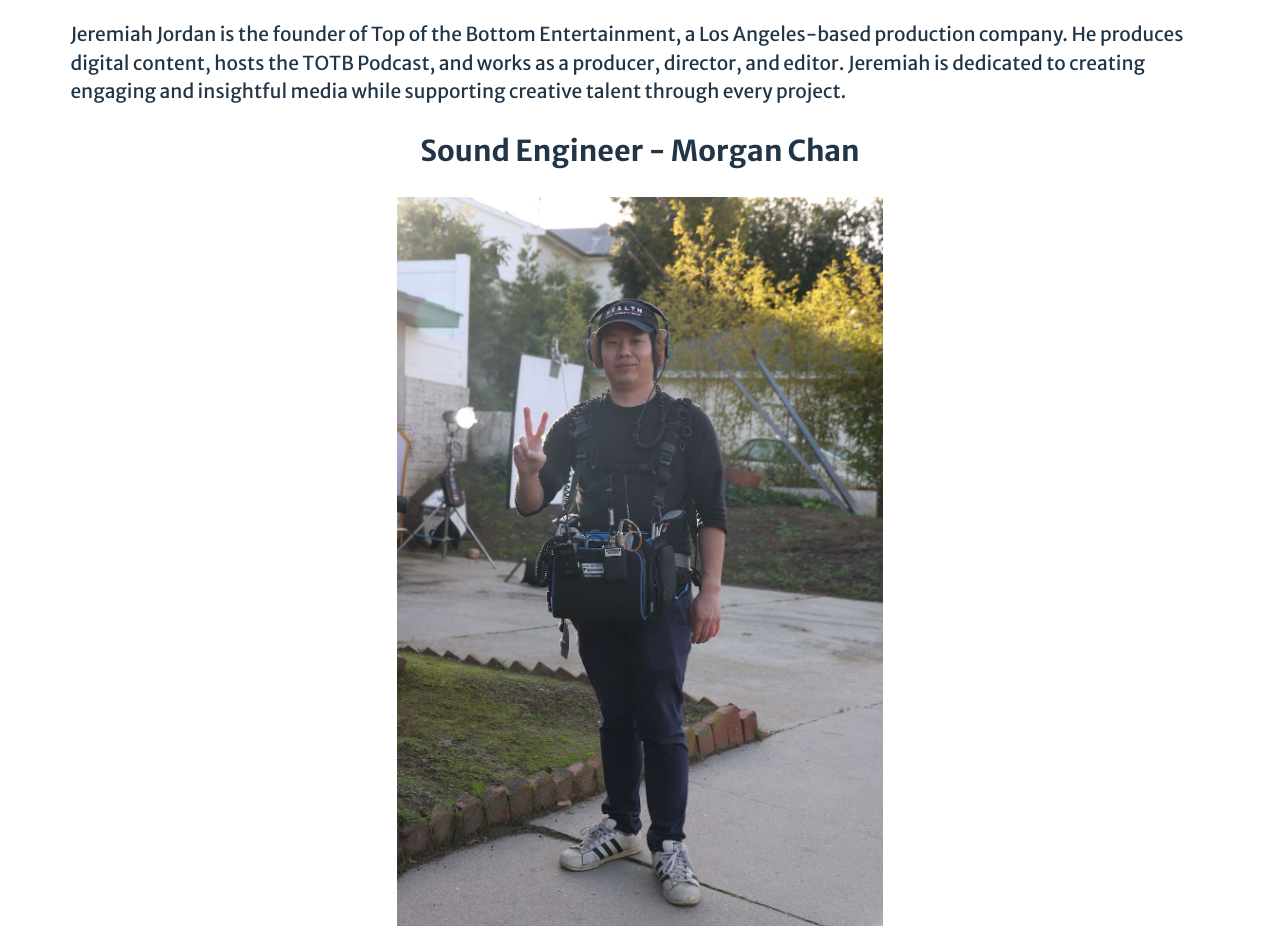
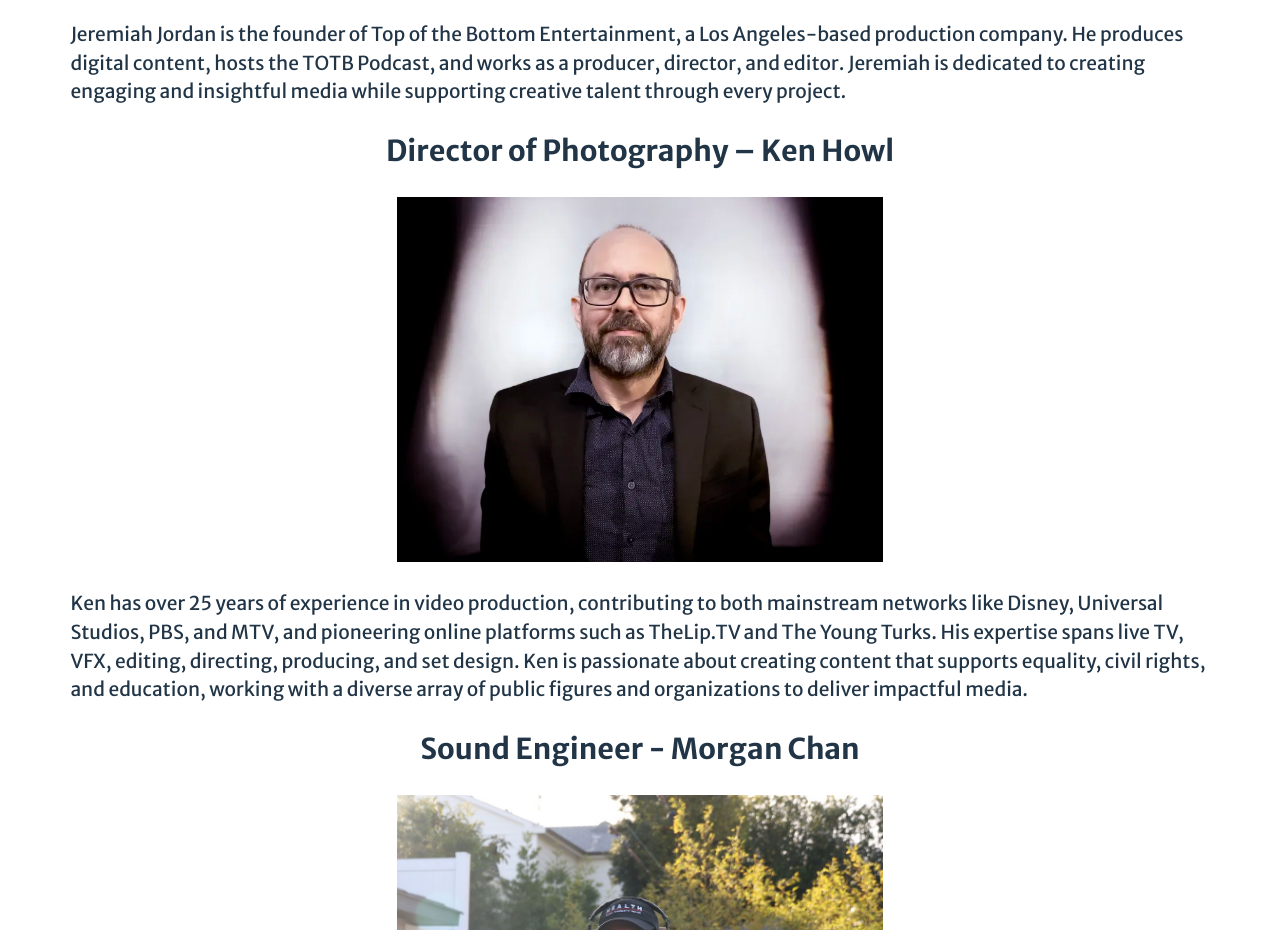
Before and after one commit to billbunkum/needleinthehayfilm, a React (Vite) app: page / in a window 1280 px wide. Shown: the part 3860-4790 px from the top of the page. Built offline with nearby package versions, Linux system fonts and the light colour scheme.

Commit message:
add Ken Howl to team

```diff
--- a/src/components/_team.jsx
+++ b/src/components/_team.jsx
@@ -33,6 +33,20 @@ Adelaide Johnson is a skilled First Assistant Director based in Los Angeles. Wit
 						<p>
 Jeremiah Jordan is the founder of Top of the Bottom Entertainment, a Los Angeles-based production company. He produces digital content, hosts the TOTB Podcast, and works as a producer, director, and editor. Jeremiah is dedicated to creating engaging and insightful media while supporting creative talent through every project.</p>
 					</li>
+
+					<li><h2>Director of Photography – Ken Howl</h2></li>
+					<li><img
+						className="headshots"
+						src="assets/images/headshots/ken-howl-headshot.png"
+						alt="Ken Howl"
+						/>
+						<p>
+					Ken has over 25 years of experience in video production, contributing to both mainstream networks like Disney, Universal Studios, PBS, and MTV, and pioneering online platforms such as TheLip.TV and The
+Young Turks. His expertise spans live TV, VFX, editing, directing, producing, and set design. Ken is
+passionate about creating content that supports equality, civil rights, and education, working with a
+diverse array of public figures and organizations to deliver impactful media.</p>
+					</li>
+
 					<li><h2>Sound Engineer - Morgan Chan</h2></li>
 					<li><img
 						className="headshots"
```
Also changed, not shown: public/assets/images/headshots/ken-howl-headshot.png (added).
